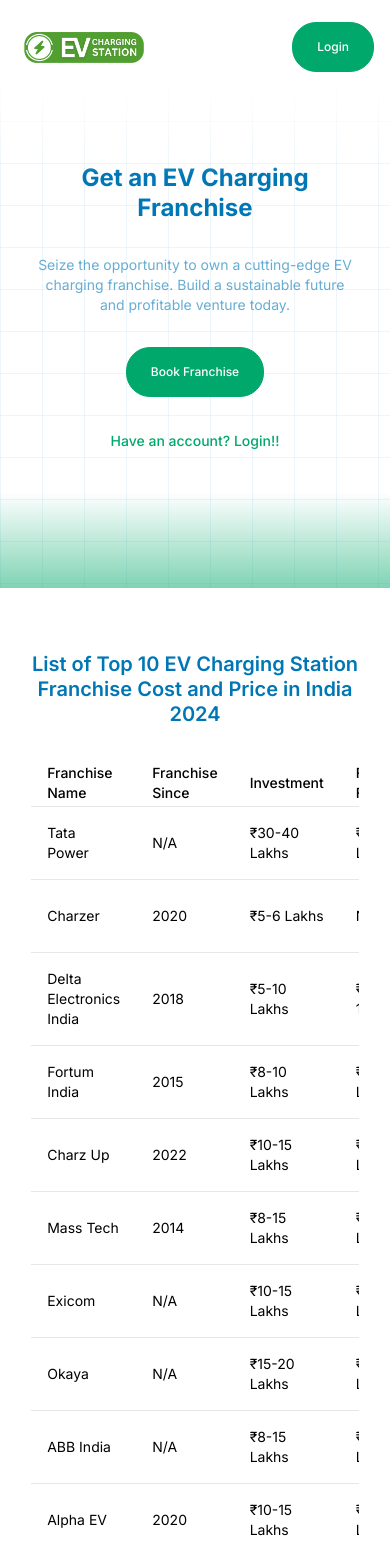
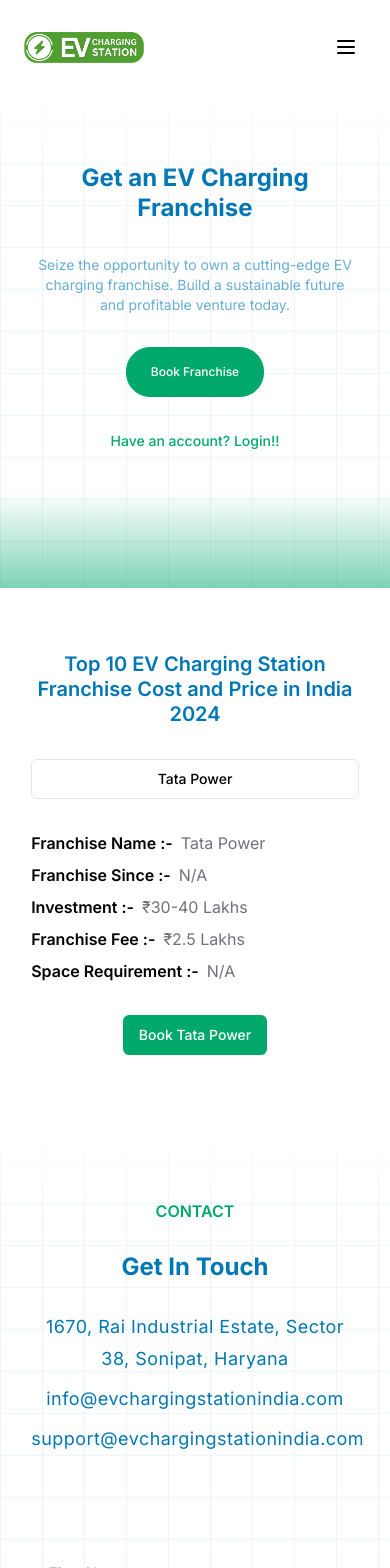
Before and after one commit to Boomzo-HQ/ev-franchise-website, a Next.js app: page / in a window 390 px wide. Shown: the top 1568 px of the page. Built offline with nearby package versions, Linux system fonts and the light colour scheme.

Commit message:
making changes

```diff
--- a/src/app/about/page.tsx
+++ b/src/app/about/page.tsx
@@ -116,7 +116,7 @@
         <div className="absolute top-0 left-0 right-0 h-24 md:h-32 bg-gradient-to-b from-white to-transparent"></div>
         <div className="absolute bottom-0 left-0 right-0 h-24 md:h-32 bg-gradient-to-t from-[rgba(0,168,107,0.5)] to-transparent"></div>
 
-        <h1 className="text-3xl font-bold text-center mb-10">
+        <h1 className="text-2xl md:text-4xl font-bold text-center mb-10">
           Leading EV Charging Station Providers in India
         </h1>
         <div className="space-y-8">
--- a/src/app/booked/page.tsx
+++ b/src/app/booked/page.tsx
@@ -8,6 +8,7 @@
 import CustomButton from "@/components/general/CustomButton";
 import { Button } from "@/components/ui/button";
 import LoggedInNav from "@/components/general/LoggedInNav";
+import Navbar from "@/components/general/Navbar";
 
 const Booked = () => {
   const router = useRouter();
@@ -20,7 +21,7 @@
 
   return (
     <div>
-      <LoggedInNav />
+      <Navbar />
       <div className="flex flex-col items-center justify-center py-20 md:py-24 space-y-12 bg-white rounded-lg">
         <p className="text-lg text-gray-700">
           We have received your booking request. We will reach out to you soon.
--- a/src/app/page.tsx
+++ b/src/app/page.tsx
@@ -2,22 +2,24 @@
 
 import ContactUs from "@/components/general/ContactUs";
 import Copyright from "@/components/general/Copyright";
+import FranchiseDropdown from "@/components/general/FranchiseDropdown";
 import FranchiseTable from "@/components/general/FranchiseTable";
 import Hero from "@/components/general/Hero";
 import Navbar from "@/components/general/Navbar";
-import { useAuth } from "@/utils/AuthContext";
 
 export default function Home() {
-  const { firstCheck } = useAuth();
   return (
-    firstCheck && (
     <>
       <Navbar />
       <Hero />
+      <div className="hidden md:block">
         <FranchiseTable />
+      </div>
+      <div className="block md:hidden">
+        <FranchiseDropdown />
+      </div>
       <ContactUs />
       <Copyright />
     </>
-    )
   );
 }
--- a/src/app/profile/page.tsx
+++ b/src/app/profile/page.tsx
@@ -3,6 +3,7 @@
 import ContactUs from "@/components/general/ContactUs";
 import Copyright from "@/components/general/Copyright";
 import LoggedInNav from "@/components/general/LoggedInNav";
+import Navbar from "@/components/general/Navbar";
 import { Avatar, AvatarImage } from "@/components/ui/avatar";
 import { cn } from "@/lib/cn";
 import { useAuth } from "@/utils/AuthContext";
@@ -23,7 +24,7 @@
 
   return (
     <div>
-      <LoggedInNav />
+      <Navbar />
       <div className="relative px-[8vw] py-20 md:py-24 flex flex-col gap-y-12">
         <div className="absolute -z-10 inset-0 h-full w-full bg-white bg-[linear-gradient(to_right,#0077b512_1px,transparent_1px),linear-gradient(to_bottom,#0077b512_1px,transparent_1px)] bg-[size:42px_42px]"></div>
         <div className="absolute top-0 left-0 right-0 h-32 bg-gradient-to-b from-white to-transparent"></div>
--- a/src/components/general/BookingForm.tsx
+++ b/src/components/general/BookingForm.tsx
@@ -57,7 +57,8 @@
 };
 
 interface formProps {
-  row: Row<FranchiseType>;
+  // row: Row<FranchiseType>;
+  franchise: string;
 }
 
 const InvestmentRange = z.enum([
@@ -68,7 +69,7 @@
 
 const OnboardingAs = z.enum(["Franchise Distributor", "Charging Station"]); // Example values
 
-const BookingForm = ({ row }: formProps) => {
+const BookingForm = ({ franchise }: formProps) => {
   const formSchema = z.object({
     name: z.string(),
     email: z.string().email(), // Validate string as an email address
@@ -89,7 +90,7 @@
       phone: "",
       city: "",
       state: "",
-      franchiseName: row.getValue("franchiseName"),
+      franchiseName: franchise,
       investmentRange: undefined,
       onBoardingAs: undefined,
       message: "",
@@ -108,9 +109,8 @@
   const [isLoading, setIsLoading] = React.useState<boolean>(false);
 
   const [selectedState, setselectedState] = React.useState("");
-  const [selectedFranchise, setselectedFranchise] = React.useState<string>(
-    row.getValue("franchiseName")
-  );
+  const [selectedFranchise, setselectedFranchise] =
+    React.useState<string>(franchise);
 
   const statesOfIndia = [
     "Andhra Pradesh",
@@ -159,7 +159,7 @@
         phone: values.phone,
         city: values.city,
         state: selectedState,
-        franchiseName: values.franchiseName,
+        franchiseName: selectedFranchise,
         investmentRange: investmentRange,
         onBoardingAs: position,
         message: values.message,
@@ -183,15 +183,11 @@
       <div className="flex justify-start overflow-y-auto">
         <Dialog>
           <DialogTrigger asChild>
-            <Button className="bg-minor text-white">
-              Book {row.getValue("franchiseName")}
-            </Button>
+            <Button className="bg-minor text-white">Book {franchise}</Button>
           </DialogTrigger>
           <DialogContent className="sm:max-w-[425px] h-[90vh] md:h-[80vh] md:w-[60vw] lg:w-[60vw] lg:max-w-[60vw] border-none bg-[#0077b5] overflow-y-auto">
             <DialogHeader>
-              <DialogTitle className="text-white">
-                Book {row.getValue("franchiseName")}
-              </DialogTitle>
+              <DialogTitle className="text-white">Book {franchise}</DialogTitle>
               <DialogDescription className="text-white">
                 Fill in the details and our team will reach out to you shortly!
               </DialogDescription>
--- a/src/components/general/ContactUs.tsx
+++ b/src/components/general/ContactUs.tsx
@@ -46,6 +46,7 @@
       className="flex flex-col md:flex-row items-center md:items-start bg-white relative"
     >
       <div className="absolute inset-0 h-full w-full bg-white bg-[linear-gradient(to_right,#0077b512_1px,transparent_1px),linear-gradient(to_bottom,#0077b512_1px,transparent_1px)] bg-[size:42px_42px] z-10"></div>
+      <div className="absolute top-0 left-0 right-0 h-24 md:h-32 bg-gradient-to-b from-white to-transparent z-50"></div>
       <div className="z-50 w-full px-[8vw] py-20 text-center md:text-left md:w-1/2 md:p-24 flex flex-col gap-y-7">
         <h3 className="text-base font-semibold text-minor uppercase">
           Contact
--- /dev/null
+++ b/src/components/general/FranchiseDropdown.tsx
@@ -0,0 +1,97 @@
+import React from "react";
+import { Button } from "@/components/ui/button";
+import {
+  DropdownMenu,
+  DropdownMenuContent,
+  DropdownMenuRadioGroup,
+  DropdownMenuRadioItem,
+  DropdownMenuTrigger,
+} from "@/components/ui/dropdown-menu";
+import { FRANCHISE_DATA, FranchiseType } from "@/types/frnachiseData";
+import BookingForm from "./BookingForm";
+
+const KeyPair = ({ point, value }: { point?: string; value?: any }) => {
+  return (
+    <div className="flex gap-2">
+      <h4 className="font-semibold">{point} :-</h4>
+      <h4 className="text-[#70717b]">{value}</h4>
+    </div>
+  );
+};
+
+const FranchiseDropdown = () => {
+  const [position, setPosition] = React.useState(
+    FRANCHISE_DATA[0].franchiseName
+  );
+
+  const [selectedFranchise, setselectedFranchise] =
+    React.useState<FranchiseType>(FRANCHISE_DATA[0]);
+
+  const dropdownHandler = (value: any) => {
+    console.log(value);
+    setPosition(value);
+    const franchise: FranchiseType | undefined = FRANCHISE_DATA.find(
+      (franchise) => franchise.franchiseName == value
+    );
+    if (franchise) {
+      setselectedFranchise(franchise);
+    }
+  };
+
+  return (
+    <section
+      id="Franchises"
+      className="bg-[white] flex flex-col gap-y-8 py-16 md:py-20 px-[8vw]"
+    >
+      <h1
+        className="text-xl lg:text-3xl font-semibold text-median text-center lg:text-left"
+        style={{ lineHeight: "1.25" }}
+      >
+        Top 10 EV Charging Station Franchise Cost and Price in India 2024
+      </h1>
+      <DropdownMenu>
+        <DropdownMenuTrigger asChild>
+          <Button variant="outline">{position}</Button>
+        </DropdownMenuTrigger>
+        <DropdownMenuContent className="w-[80vw] bg-white h-[40vh] overflow-y-auto">
+          <DropdownMenuRadioGroup
+            value={position}
+            onValueChange={(value) => dropdownHandler(value)}
+          >
+            {FRANCHISE_DATA.map((franchise, idx) => {
+              return (
+                <DropdownMenuRadioItem
+                  key={idx}
+                  value={franchise.franchiseName}
+                >
+                  {franchise.franchiseName}
+                </DropdownMenuRadioItem>
+              );
+            })}
+          </DropdownMenuRadioGroup>
+        </DropdownMenuContent>
+      </DropdownMenu>
+      <div className="flex flex-col gap-2 md:hidden">
+        <KeyPair
+          point="Franchise Name"
+          value={selectedFranchise.franchiseName}
+        />
+        <KeyPair
+          point="Franchise Since"
+          value={selectedFranchise.franchiseSince}
+        />
+        <KeyPair point="Investment" value={selectedFranchise.investment} />
+        <KeyPair point="Franchise Fee" value={selectedFranchise.franchiseFee} />
+        <KeyPair
+          point="Space Requirement"
+          value={selectedFranchise.spaceRequirement}
+        />
+      </div>
+      <div className="w-full flex justify-center">
+        <BookingForm franchise={selectedFranchise.franchiseName} />
+      </div>
+    </section>
+  );
+};
+
+export default FranchiseDropdown;
--- a/src/components/general/FranchiseTable.tsx
+++ b/src/components/general/FranchiseTable.tsx
@@ -73,7 +73,9 @@
     accessorKey: "",
     header: "Book Now",
     size: 60,
-    cell: ({ row }) => <BookingForm row={row} />,
+    cell: ({ row }) => (
+      <BookingForm franchise={row.getValue("franchiseName")} />
+    ),
   },
 ];
 const FranchiseTable = () => {
--- a/src/components/general/Navbar.tsx
+++ b/src/components/general/Navbar.tsx
@@ -1,62 +1,107 @@
 "use client";
 
-import React from "react";
+import React, { useEffect, useState } from "react";
 import CustomButton from "./CustomButton";
 import Image from "next/image";
 import Logo from "../../../public/images/EV Logo.png";
 import Link from "next/link";
 import { useRouter } from "next/navigation";
+import { useAuth } from "@/utils/AuthContext";
+import { Avatar, AvatarFallback, AvatarImage } from "../ui/avatar";
+import { BarChart2, Home, Info, Menu, User } from "lucide-react";
 
 const Navbar = () => {
-  // const scrollToSection = (sectionId: string) => {
-  //   const section = document.getElementById(sectionId);
-  //   section?.scrollIntoView({ behavior: "smooth" });
-  // };
+  const [isOpen, setIsOpen] = useState(false);
+  const { firstCheck, isLoggedIn, user } = useAuth();
+
+  const toggleSidebar = () => {
+    setIsOpen(!isOpen);
+  };
 
   const router = useRouter();
 
   return (
-    <nav className="bg-[white] w-full px-4 md:px-8 max-w-[1440px] pt-4">
+    <nav className="bg-white w-full px-4 md:px-8 max-w-[1440px] pt-4">
       <div className="flex justify-between items-center">
-        <div>
-          <a href="#" className="flex items-center py-4 px-2">
+        <div className="flex items-center">
+          <div className="flex items-center py-4 px-2">
+            <Link href="/">
               <Image
                 className="m-0 p-0 w-[120px] md:w-[200px]"
                 src={Logo}
-              alt="ev-charging-station"
+                alt="EV Charging Station"
+                width={200}
+                height={60}
+                unoptimized // Add this if you face issues with local images in Next.js Image component
               />
+            </Link>
+          </div>
+        </div>
+        <button onClick={toggleSidebar} className="md:hidden mr-4">
+          {/* <span className="material-icons">Menu</span> */}
+          <Menu />
+        </button>
+        <div
+          className={`fixed inset-y-0 right-0 bg-black bg-opacity-50 z-50 transition-transform transform ${
+            isOpen ? "translate-x-0" : "translate-x-full"
+          } md:hidden w-4/5`}
+        >
+          <div className="bg-white h-full p-4">
+            {[
+              { title: "Home", icon: <Home />, path: "/" },
+              { title: "Income", icon: <BarChart2 />, path: "/income" },
+              { title: "About Us", icon: <Info />, path: "/about" },
+              { title: "Profile", icon: <User />, path: "/profile" },
+            ].map((option, idx) => (
+              <a
+                key={idx}
+                className="flex gap-2 p-4 text-gray-700 hover:bg-gray-200"
+                onClick={() => {
+                  router.push(option.path);
+                  toggleSidebar();
+                }}
+              >
+                {option.icon}
+                <span>{option.title}</span>
               </a>
+            ))}
+          </div>
         </div>
         <div className="hidden md:flex items-center gap-8">
           {[
-            {
-              title: "Home",
-              path: "/",
-            },
-            {
-              title: "Income",
-              path: "/income",
-            },
-            {
-              title: "About Us",
-              path: "/about",
-            },
-          ].map((option, idx) => {
-            return (
-              <a
+            { title: "Home", path: "/" },
+            { title: "Income", path: "/income" },
+            { title: "About Us", path: "/about" },
+          ].map((option, idx) => (
+            <div
+              key={idx}
+              className="text-medium font-normal text-lg cursor-pointer hover:underline"
               onClick={() => router.push(option.path)}
-                // href="#"
-                key={idx}
-                className="text-median font-normal text-lg hover:cursor-pointer"
             >
               {option.title}
-              </a>
-            );
-          })}
             </div>
-        <Link href={"/login"}>
+          ))}
+        </div>
+        <div className="hidden md:block">
+          {firstCheck &&
+            (isLoggedIn ? (
+              <Link href="/profile">
+                <div className="flex items-center gap-x-2 border rounded-lg border-gray-300 px-4 py-2 hover:bg-gray-100">
+                  <Avatar className="bg-gray-300">
+                    <AvatarImage
+                      src="https://media.istockphoto.com/id/1337144146/vector/default-avatar-profile-icon-vector.jpg?s=612x612&w=0&k=20&c=BIbFwuv7FxTWvh5S3vB6bkT0Qv8Vn8N5Ffseq84ClGI="
+                      alt="User Profile"
+                    />
+                  </Avatar>
+                  <h2 className="text-gray-800">{user?.name}</h2>
+                </div>
+              </Link>
+            ) : (
+              <Link href="/login">
                 <CustomButton text="Login" />
               </Link>
+            ))}
+        </div>
       </div>
     </nav>
   );
--- a/src/utils/AuthContext.tsx
+++ b/src/utils/AuthContext.tsx
@@ -45,7 +45,7 @@
     if (storedUserData) {
       setUser(JSON.parse(storedUserData));
       setIsLoggedIn(true);
-      router.push("/profile");
+      // router.push("/profile");
     }
     setfirstCheck(true);
   }, []);
```
Also changed, not shown: src/app/income/page.tsx (+15 -7 lines), public/images/profile.jpg (added). Lines whose indentation alone changed are shown as unchanged.
